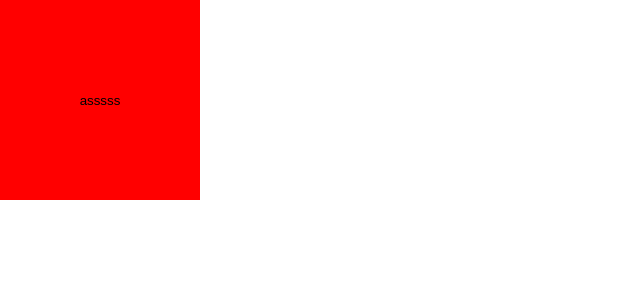
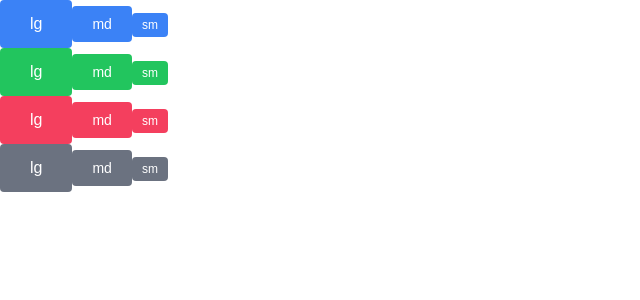
Before and after one commit to NapolDeveloper/np-design-system, a React (Vite) app in the folder app/: page / in a window 1280 px wide. Shown: the top 300 px of the page, without its empty margins (0-640 px from the left). Built offline with nearby package versions, Linux system fonts and the light colour scheme.

Commit message:
[Feat] 버튼 기본 스타일링

```diff
--- a/app/package.json
+++ b/app/package.json
@@ -15,8 +15,7 @@
     "react": "^18.2.0",
     "react-dom": "^18.2.0",
     "styled-components": "^6.1.8",
-    "styled-reset": "^4.5.2",
-    "ts-pattern": "^5.0.8"
+    "styled-reset": "^4.5.2"
   },
   "devDependencies": {
     "@types/react": "^18.2.56",
--- a/app/src/App.tsx
+++ b/app/src/App.tsx
@@ -1,11 +1,43 @@
-import Button from 'components/Button';
+import Button from 'components/atoms/Button';
 import Provider from 'provider';
 
 function App() {
   return (
     <div>
       <Provider>
-        <Button bgColor="red">sss</Button>
+        <Button size="lg">lg</Button>
+        <Button size="md">md</Button>
+        <Button size="sm">sm</Button>
+        <div></div>
+        <Button size="lg" btnType="success">
+          lg
+        </Button>
+        <Button size="md" btnType="success">
+          md
+        </Button>
+        <Button size="sm" btnType="success">
+          sm
+        </Button>
+        <div></div>
+        <Button size="lg" btnType="error">
+          lg
+        </Button>
+        <Button size="md" btnType="error">
+          md
+        </Button>
+        <Button size="sm" btnType="error">
+          sm
+        </Button>
+        <div></div>
+        <Button size="lg" btnType="cancel">
+          lg
+        </Button>
+        <Button size="md" btnType="cancel">
+          md
+        </Button>
+        <Button size="sm" btnType="cancel">
+          sm
+        </Button>
       </Provider>
     </div>
   );
--- a/app/src/components/Button/index.tsx
+++ /dev/null
@@ -1,22 +0,0 @@
-import { ReactElement, ComponentPropsWithoutRef } from 'react';
-import styled from 'styled-components';
-
-import { shouldNotForwardPropsWithKeys } from 'libs/shouldForwardProp';
-
-interface Props {
-  bgColor: string;
-}
-
-const Button = ({ ...rest }: Props & ComponentPropsWithoutRef<'button'>): ReactElement => {
-  return <StyledButton {...rest}>asssss</StyledButton>;
-};
-
-export default Button;
-
-const StyledButton = styled('button').withConfig({
-  shouldForwardProp: shouldNotForwardPropsWithKeys<Props>(['bgColor']),
-})<Props>`
-  background-color: ${(props) => props.bgColor};
-  width: 200px;
-  height: 200px;
-`;
--- /dev/null
+++ b/app/src/components/atoms/Button/index.tsx
@@ -0,0 +1,18 @@
+import { ReactElement } from 'react';
+import { ButtonProps } from './types';
+import { StyledButton } from './styled';
+
+const Button = ({
+  size = 'md',
+  btnType = 'primary',
+  children,
+  ...rest
+}: ButtonProps): ReactElement => {
+  return (
+    <StyledButton size={size} btnType={btnType} {...rest}>
+      {children}
+    </StyledButton>
+  );
+};
+
+export default Button;
--- /dev/null
+++ b/app/src/components/atoms/Button/styled.ts
@@ -0,0 +1,76 @@
+import styled, { css } from 'styled-components';
+
+import { ButtonProps, Size, BtnType } from './types';
+
+import { shouldNotForwardPropsWithKeys } from 'libs/shouldForwardProp';
+
+export const StyledButton = styled('button').withConfig({
+  shouldForwardProp: shouldNotForwardPropsWithKeys<ButtonProps>(['size', 'btnType']),
+})<ButtonProps>`
+  border: none;
+  border-radius: 4px;
+  transition: all 0.3s ease;
+  cursor: pointer;
+
+  color: ${(props) => props.theme.color.white};
+
+  ${({ size }) => getSizeStyles(size)}
+  ${({ btnType }) => getTypeStyles(btnType)}
+`;
+
+const getSizeStyles = (size?: Size) => {
+  switch (size) {
+    case 'sm':
+      return css`
+        padding: 5px 10px;
+        font-size: 12px;
+      `;
+    case 'md':
+      return css`
+        padding: 10px 20px;
+        font-size: 14px;
+      `;
+    case 'lg':
+      return css`
+        padding: 15px 30px;
+        font-size: 16px;
+      `;
+    default:
+      return css``;
+  }
+};
+
+const getTypeStyles = (btnType?: BtnType) => {
+  switch (btnType) {
+    case 'primary':
+      return css`
+        background-color: ${(props) => props.theme.color.blue.primary};
+        &:hover:not(:disabled) {
+          background-color: ${(props) => props.theme.color.blue.hover};
+        }
+      `;
+    case 'success':
+      return css`
+        background-color: ${(props) => props.theme.color.green.primary};
+        &:hover:not(:disabled) {
+          background-color: ${(props) => props.theme.color.green.hover};
+        }
+      `;
+    case 'error':
+      return css`
+        background-color: ${(props) => props.theme.color.red.primary};
+        &:hover:not(:disabled) {
+          background-color: ${(props) => props.theme.color.red.hover};
+        }
+      `;
+    case 'cancel':
+      return css`
+        background-color: ${(props) => props.theme.color.grey.primary};
+        &:hover:not(:disabled) {
+          background-color: ${(props) => props.theme.color.grey.hover};
+        }
+      `;
+    default:
+      return css``;
+  }
+};
--- a/app/src/styles/theme.ts
+++ b/app/src/styles/theme.ts
@@ -13,6 +13,10 @@ const color = {
   green: {
     primary: '#22c55e',
     hover: '#16a34a',
+  },
+  grey: {
+    primary: '#6b7280',
+    hover: '#4b5563',
   },
 
   white: '#FFFFFF',
```
Also changed, not shown: app/src/components/atoms/Button/types.d.ts (added, +12 -0 lines), 2 other files (tests, documents, lock files or other folders).
